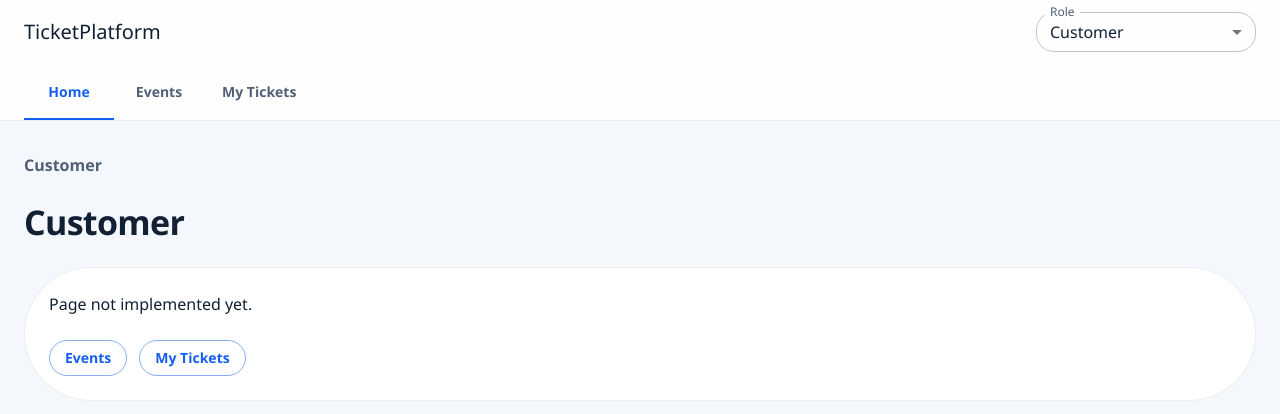
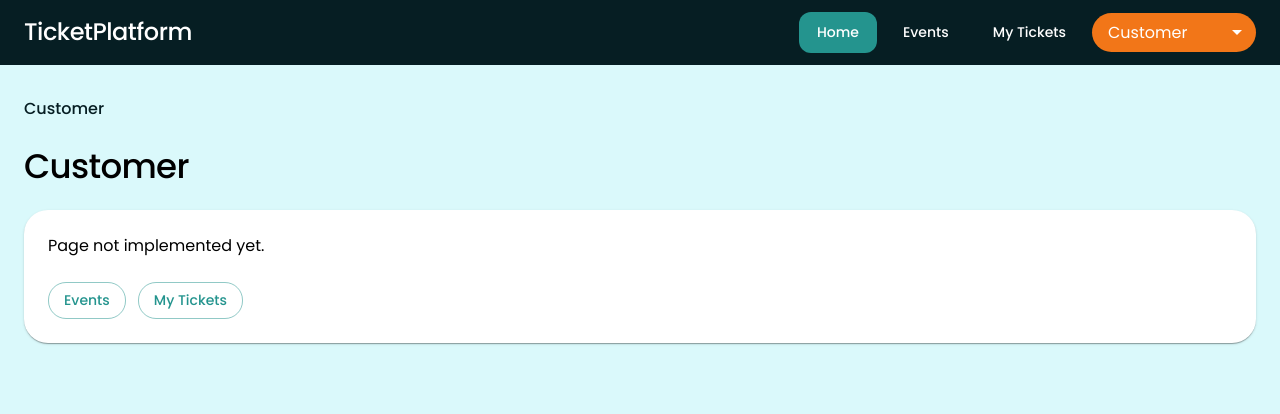
Before and after one commit to GreitasDarbelis/TicketPlatform, a React (Vite) app in the folder frontend/: page /customer in a window 1280 px wide. Shown: the top 414 px of the page. Built offline with nearby package versions, Linux system fonts and the light colour scheme.

Commit message:
chore: font and color scheme same as figma + removed borders and changed header layout to be like in figma

```diff
--- a/frontend/index.html
+++ b/frontend/index.html
@@ -3,6 +3,12 @@
   <head>
     <meta charset="UTF-8" />
     <link rel="icon" type="image/svg+xml" href="/favicon.svg" />
+    <link rel="preconnect" href="https://fonts.googleapis.com" />
+    <link rel="preconnect" href="https://fonts.gstatic.com" crossorigin />
+    <link
+      rel="stylesheet"
+      href="https://fonts.googleapis.com/css2?family=Poppins:wght@400;500&display=swap"
+    />
     <meta name="viewport" content="width=device-width, initial-scale=1.0" />
     <title>TicketPlatform Frontend</title>
   </head>
--- a/frontend/src/app/AppShell.tsx
+++ b/frontend/src/app/AppShell.tsx
@@ -2,13 +2,12 @@ import { startTransition } from 'react';
 import {
   AppBar,
   Box,
+  Button,
   Container,
   FormControl,
-  InputLabel,
   MenuItem,
   Select,
-  Tab,
-  Tabs,
+  Stack,
   Toolbar,
   Typography,
 } from '@mui/material';
@@ -34,19 +33,93 @@ function AppShell() {
   }
 
   return (
-    <Box sx={{ minHeight: '100vh' }}>
-      <AppBar position="sticky" color="transparent" elevation={0}>
+    <Box sx={{ minHeight: '100vh', bgcolor: 'background.default', color: 'text.primary' }}>
+      <AppBar position="sticky" color="primary" elevation={0}>
         <Container maxWidth="xl">
-          <Toolbar disableGutters sx={{ gap: 2, py: 1.5, flexWrap: 'wrap' }}>
-            <Typography variant="h6">TicketPlatform</Typography>
+          <Toolbar
+            disableGutters
+            sx={{
+              minHeight: 88,
+              py: 1.5,
+              gap: 3,
+              justifyContent: 'space-between',
+              alignItems: 'center',
+              flexWrap: 'wrap',
+            }}
+          >
+            <Typography
+              variant="h5"
+              sx={{ color: 'common.white', fontWeight: 500, letterSpacing: '-0.02em' }}
+            >
+              TicketPlatform
+            </Typography>
 
-            <Box sx={{ flexGrow: 1 }} />
+            <Stack
+              direction="row"
+              spacing={1}
+              sx={{
+                alignItems: 'center',
+                flexWrap: 'wrap',
+                justifyContent: 'flex-end',
+                marginLeft: 'auto',
+              }}
+            >
+              {navPages.map((page) => {
+                const isActive = page.path === activeNavPage?.path;
 
-            <FormControl size="small" sx={{ minWidth: { xs: '100%', sm: 220 } }}>
-              <InputLabel id="role-select-label">Role</InputLabel>
+                return (
+                  <Button
+                    key={page.path}
+                    component={RouterLink}
+                    to={page.path}
+                    disableElevation
+                    sx={{
+                      px: 2.25,
+                      py: 1,
+                      minWidth: 'auto',
+                      borderRadius: '12px',
+                      color: 'common.white',
+                      backgroundColor: isActive ? 'primary.main' : 'transparent',
+                      '&:hover': {
+                        backgroundColor: isActive ? 'primary.main' : 'primary.dark',
+                      },
+                    }}
+                  >
+                    {page.navLabel}
+                  </Button>
+                );
+              })}
+
+              <FormControl
+                size="small"
+                sx={{
+                  minWidth: 164,
+                  '& .MuiOutlinedInput-root': {
+                    borderRadius: '999px',
+                    backgroundColor: 'secondary.main',
+                    color: 'common.white',
+                  },
+                  '& .MuiOutlinedInput-notchedOutline': {
+                    border: 'none',
+                  },
+                  '& .MuiOutlinedInput-root:hover .MuiOutlinedInput-notchedOutline': {
+                    border: 'none',
+                  },
+                  '& .MuiOutlinedInput-root.Mui-focused .MuiOutlinedInput-notchedOutline': {
+                    border: 'none',
+                  },
+                  '& .MuiSelect-icon': {
+                    color: 'common.white',
+                  },
+                  '& .MuiSelect-select': {
+                    py: 1,
+                    pr: 4.5,
+                    pl: 2,
+                    color: 'common.white',
+                  },
+                }}
+              >
               <Select
-                labelId="role-select-label"
-                label="Role"
                 value={role}
                 onChange={(event) => handleRoleChange(event.target.value as UserRole)}
               >
@@ -56,28 +129,9 @@ function AppShell() {
                   </MenuItem>
                 ))}
               </Select>
-            </FormControl>
+              </FormControl>
+            </Stack>
           </Toolbar>
-        </Container>
-
-        <Container maxWidth="xl">
-          <Tabs
-            value={activeNavPage?.path ?? false}
-            variant="scrollable"
-            scrollButtons="auto"
-            allowScrollButtonsMobile
-            sx={{ minHeight: 56 }}
-          >
-            {navPages.map((page) => (
-              <Tab
-                key={page.path}
-                value={page.path}
-                component={RouterLink}
-                to={page.path}
-                label={page.navLabel}
-              />
-            ))}
-          </Tabs>
         </Container>
       </AppBar>
 
--- a/frontend/src/app/theme.ts
+++ b/frontend/src/app/theme.ts
@@ -1,43 +1,79 @@
 import { createTheme } from '@mui/material/styles';
+
+const figmaPalette = {
+  inkBlack: '#061E23',
+  stormyTeal: '#336970',
+  darkCyan: '#24948E',
+  lightCyan: '#DAF9FB',
+  pumpkinSpice: '#F27618',
+  black: '#000000',
+  white: '#FFFFFF',
+  brightFern: '#35B109',
+  brickEmber: '#CF0000',
+  schoolBusYellow: '#FFC800',
+} as const;
 
 export const appTheme = createTheme({
   palette: {
     mode: 'light',
     primary: {
-      main: '#155eef',
-      dark: '#0040c1',
-      light: '#5b8cff',
+      main: figmaPalette.darkCyan,
+      dark: figmaPalette.stormyTeal,
+      light: figmaPalette.lightCyan,
+      contrastText: figmaPalette.white,
     },
     secondary: {
-      main: '#0f766e',
+      main: figmaPalette.pumpkinSpice,
+      contrastText: figmaPalette.white,
+    },
+    success: {
+      main: figmaPalette.brightFern,
+      contrastText: figmaPalette.white,
+    },
+    error: {
+      main: figmaPalette.brickEmber,
+      contrastText: figmaPalette.white,
+    },
+    warning: {
+      main: figmaPalette.schoolBusYellow,
+      contrastText: figmaPalette.black,
     },
     background: {
-      default: '#f4f7fb',
-      paper: '#ffffff',
+      default: figmaPalette.lightCyan,
+      paper: figmaPalette.white,
     },
     text: {
-      primary: '#122033',
-      secondary: '#516076',
+      primary: figmaPalette.black,
+      secondary: figmaPalette.inkBlack,
+      disabled: figmaPalette.stormyTeal,
     },
+    divider: figmaPalette.lightCyan,
   },
   shape: {
     borderRadius: 18,
   },
   typography: {
-    fontFamily: '"IBM Plex Sans", "Segoe UI", sans-serif',
+    fontFamily: '"Poppins", "Segoe UI", sans-serif',
+    fontWeightLight: 400,
+    fontWeightRegular: 400,
+    fontWeightMedium: 500,
+    fontWeightBold: 500,
     h3: {
-      fontWeight: 700,
+      fontWeight: 500,
       letterSpacing: '-0.03em',
     },
     h4: {
-      fontWeight: 700,
+      fontWeight: 500,
       letterSpacing: '-0.02em',
     },
     h5: {
-      fontWeight: 700,
+      fontWeight: 500,
+    },
+    h6: {
+      fontWeight: 500,
     },
     button: {
-      fontWeight: 600,
+      fontWeight: 500,
       textTransform: 'none',
     },
   },
@@ -45,7 +81,8 @@ export const appTheme = createTheme({
     MuiCssBaseline: {
       styleOverrides: {
         body: {
-          background: '#f4f7fb',
+          background: figmaPalette.lightCyan,
+          color: figmaPalette.black,
         },
       },
     },
@@ -53,8 +90,14 @@ export const appTheme = createTheme({
       styleOverrides: {
         root: {
           backgroundImage: 'none',
-          backgroundColor: 'rgba(255, 255, 255, 0.92)',
-          borderBottom: '1px solid rgba(18, 32, 51, 0.08)',
+          backgroundColor: figmaPalette.inkBlack,
+          color: figmaPalette.white,
+          boxShadow: 'none',
+        },
+        colorPrimary: {
+          backgroundImage: 'none',
+          backgroundColor: figmaPalette.inkBlack,
+          color: figmaPalette.white,
         },
       },
     },
@@ -62,6 +105,8 @@ export const appTheme = createTheme({
       styleOverrides: {
         root: {
           backgroundImage: 'none',
+          backgroundColor: figmaPalette.white,
+          color: figmaPalette.black,
           borderRadius: 24,
         },
       },
@@ -70,14 +115,15 @@ export const appTheme = createTheme({
       styleOverrides: {
         root: {
           backgroundImage: 'none',
+          backgroundColor: figmaPalette.white,
+          color: figmaPalette.black,
         },
       },
     },
-    MuiTab: {
+    MuiLink: {
       styleOverrides: {
         root: {
-          minHeight: 56,
-          paddingInline: 18,
+          color: 'inherit',
         },
       },
     },
--- a/frontend/src/components/AppBreadcrumbs.tsx
+++ b/frontend/src/components/AppBreadcrumbs.tsx
@@ -22,7 +22,7 @@ export function AppBreadcrumbs() {
 
         if (isLastPage) {
           return (
-            <Typography key={page.path} color="text.primary" sx={{ fontWeight: 600 }}>
+            <Typography key={page.path} color="text.primary" sx={{ fontWeight: 500 }}>
               {page.title}
             </Typography>
           );
--- a/frontend/src/components/PagePlaceholder.tsx
+++ b/frontend/src/components/PagePlaceholder.tsx
@@ -13,11 +13,10 @@ export function PagePlaceholder({ page }: PagePlaceholderProps) {
   return (
     <PageTemplate page={page}>
       <Paper
-        variant="outlined"
         sx={{
           p: 3,
-          borderRadius: 4,
-          borderColor: 'rgba(18, 32, 51, 0.08)',
+          borderRadius: '24px',
+          backgroundColor: 'background.paper',
         }}
       >
         <Typography color="text.secondary">Page not implemented yet.</Typography>
--- a/frontend/src/style.css
+++ b/frontend/src/style.css
@@ -1,5 +1,15 @@
 :root {
   color-scheme: light;
+  --color-ink-black: #061e23;
+  --color-stormy-teal: #336970;
+  --color-dark-cyan: #24948e;
+  --color-light-cyan: #daf9fb;
+  --color-pumpkin-spice: #f27618;
+  --color-text-black: #000000;
+  --color-text-white: #ffffff;
+  --color-text-success: #35b109;
+  --color-text-error: #cf0000;
+  --color-text-warning: #ffc800;
   font-synthesis: none;
   text-rendering: optimizeLegibility;
   -webkit-font-smoothing: antialiased;
@@ -15,6 +25,9 @@ body,
 body {
   margin: 0;
   min-width: 320px;
+  font-family: 'Poppins', 'Segoe UI', sans-serif;
+  background-color: var(--color-light-cyan);
+  color: var(--color-text-black);
 }
 
 a {
```
Also changed, not shown: 2 other files (tests, documents, lock files or other folders).
